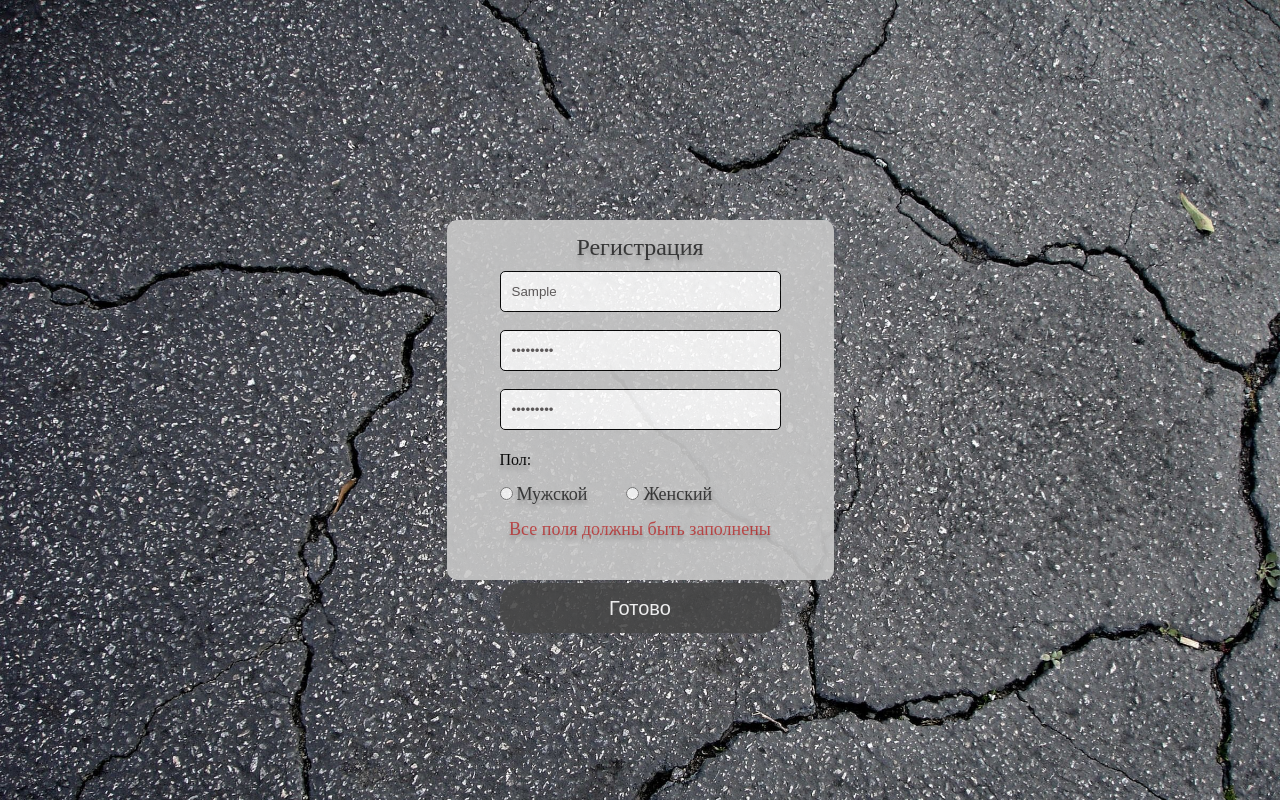
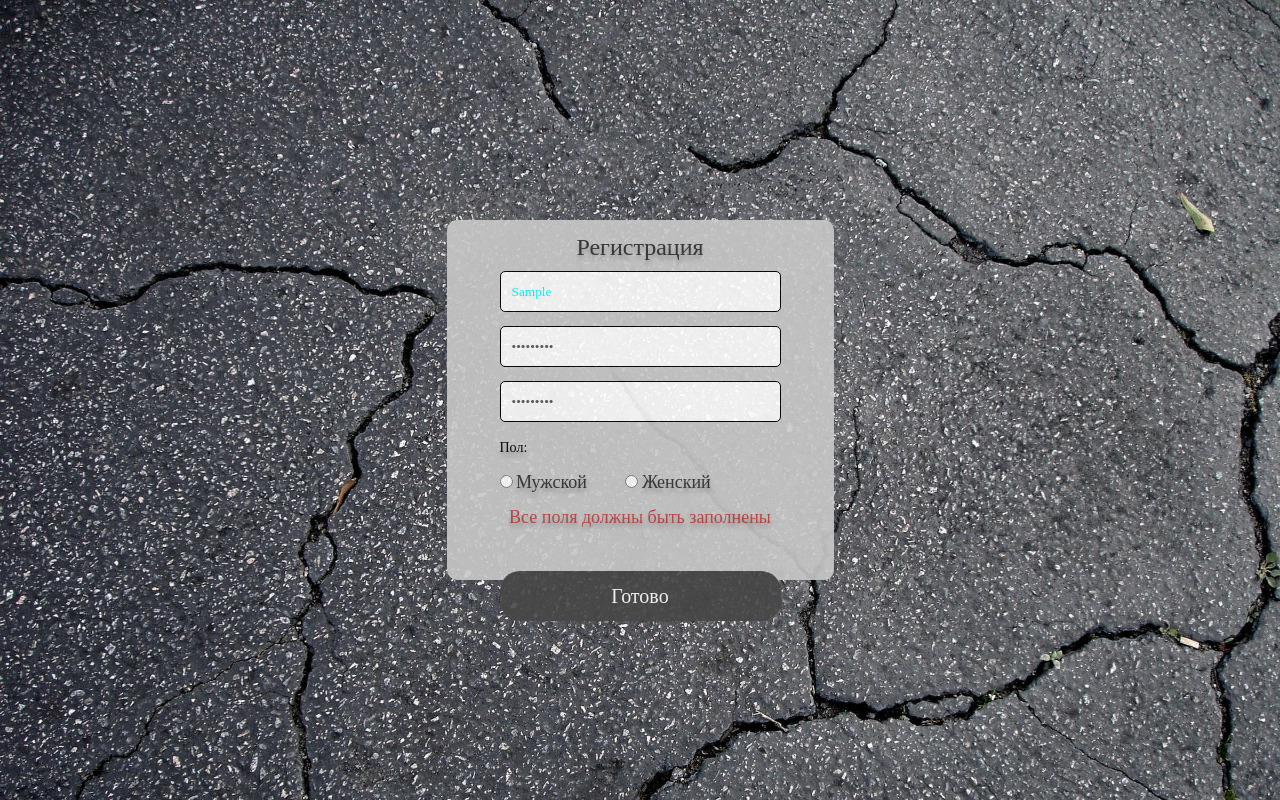
Before and after one commit to pavelnov67/js-pract, a website: page src/index.html in a window 1280 px wide. Both pictures are taken after typing "Sample", "Sample123", "Sample123" into the empty fields and a click on the input "Готово". Drawn offline with Linux system fonts and the light colour scheme.

Commit message:
update css
добавил правила для обнуления стилей перед работой со своими стилями в файл css

```diff
--- a/src/default.css
+++ b/src/default.css
@@ -1,8 +1,39 @@
 * {
   margin: 0;
   padding: 0;
-  box-sizing: border-box;
+  border: 0;
 }
+
+*,*:before,*:after{
+-moz-box-sizing: border-box;
+-webkit-box-sizing: border-box;
+box-sizing: border-box;
+}
+
+:focus,:active{outline:none;}
+a:focus,a:active{outline: none;}
+
+nav,footer,header,aside{display: block;}
+
+html,body{
+  height: 100%;
+  width: 100%;
+  font-size: 100%;
+  line-height: 1;
+  font-size: 14px;
+  -ms-text-size-adjust: 100%;
+  -moz-text-size-adjust: 100%;
+  -webkit-text-size-adjust: 100%;
+}
+
+input,button,textarea{font-family:inherit;}
+
+input::-ms-clear{display: none;}
+button{cursor: pointer;}
+button::-moz-focus-inner {padding: 0;border: 0;}
+a, a:visited{text-decoration: none;}
+ul il{list-style: none;}
+img{vertical-align: top;}
 
 main {
   height: 100vh;
@@ -24,6 +55,10 @@ main {
   line-height: normal;
   padding-left: 11px;
 }*/
+
+input.name {
+  color: aqua;
+}
 
 input:focus {
   outline: none;
--- a/src/index.html
+++ b/src/index.html
@@ -11,7 +11,7 @@
 </head>
 <body>
   <main>
-    <form class="form" id="main-form" method="post">
+    <form action="#" class="form" id="main-form" method="post" enctype="multipart/form-data">
       <h1 class="form-title">Регистрация</h1>
      <!-- <label for="name" class="name">Имя</label>-->
       <input type="text" name="name" placeholder="Имя" id="name" class="name"><br><br>
```
